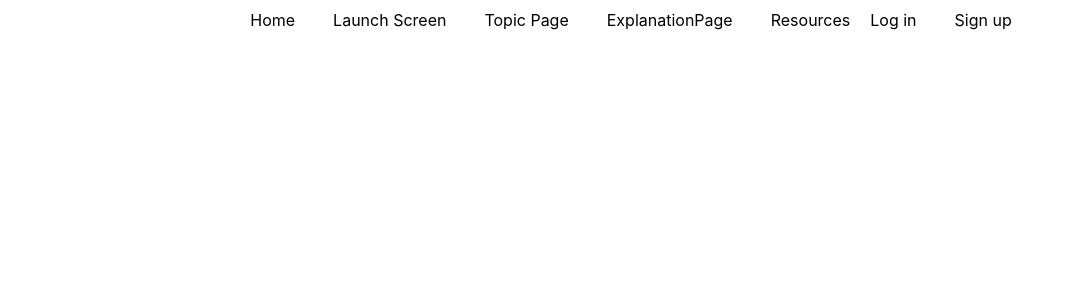
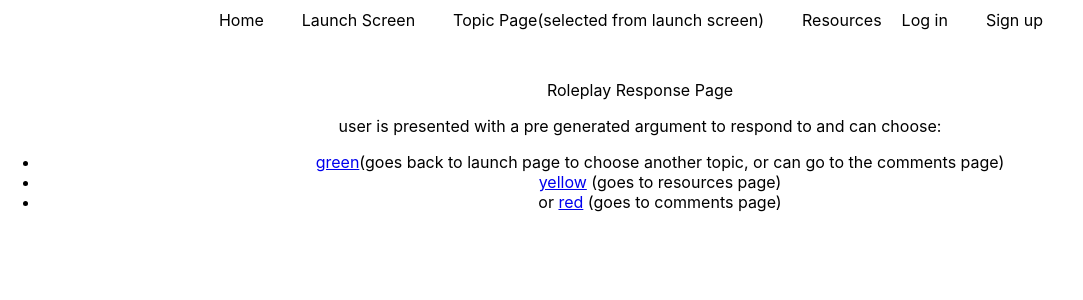
Before and after one commit to VictorLuo920/activisim_app, a React (Create React App) app: page /responsepage in a window 1280 px wide. Shown: the top 300 px of the page, without its empty margins (0-1083 px from the left). Built offline with nearby package versions, Linux system fonts and the light colour scheme.

Commit message:
basic page flow mapped out

```diff
--- a/src/components/NavBar/NavBar.js
+++ b/src/components/NavBar/NavBar.js
@@ -23,9 +23,7 @@ const NavBar = (props) => {
             &nbsp;&nbsp;&nbsp;&nbsp;
         <Link to="/launchscreen" className='NavBar-link'>Launch Screen</Link>
             &nbsp;&nbsp;&nbsp;&nbsp;
-        <Link to="/topicpage" className='NavBar-link'>Topic Page</Link>
-        &nbsp;&nbsp;&nbsp;&nbsp;
-        <Link to="/explanationpage" className='NavBar-link'>ExplanationPage</Link>
+        <Link to="/topicpage" className='NavBar-link'>Topic Page(selected from launch screen)</Link>
             &nbsp;&nbsp;&nbsp;&nbsp;
         <Link to="/resources" className='NavBar-link'>Resources</Link>
 
--- a/src/components/TopicPage/TopicPage.js
+++ b/src/components/TopicPage/TopicPage.js
@@ -1,11 +1,13 @@
 import React from 'react';
-
+import { Link } from 'react-router-dom'
 
 const TopicPage = (props) => {
     return (
         <div className="Home">
 
             <p>TopicPage</p>
+            <p>pulls data on the selected topic with a CategoryTopic component, has info on what the topic is</p>
+            <Link to="/explanationpage">goes to the explanation page</Link>
         </div>
     );
 }
--- a/src/pages/App/App.js
+++ b/src/pages/App/App.js
@@ -10,6 +10,7 @@ import SignupPage from '../SignupPage/SignupPage';
 import LoginPage from '../LoginPage/LoginPage';
 import userService from '../../utils/userService';
 import ExplanationPage from '../ExplanationPage/ExplanationPage';
+import ResponsePage from '../ResponsePage/ResponsePage';
 
 class App extends Component {
 
@@ -86,6 +87,14 @@ class App extends Component {
               />
             )}
           />
+          <Route
+            exact path="/responsepage"
+            render={(props) => (
+              <ResponsePage
+                {...props}
+              />
+            )}
+          />
         </Switch>
       </div>
     );
--- a/src/pages/ExplanationPage/ExplanationPage.js
+++ b/src/pages/ExplanationPage/ExplanationPage.js
@@ -1,10 +1,17 @@
 import React from 'react';
+import { Link } from 'react-router-dom'
 
 const ExplanationPage = (props) => {
   return (
     <div className="ExplanationPage">
 
         <p>ExplanationPage</p>
+        <ul>
+            <li>pulls data on common responses and key talking points with a CategoryExplanation component</li>
+            <li>explains how you would explain this to someone else. links to the roleplay response page</li>
+        </ul>
+        <Link to="/responsepage">go to response page</Link>
+
     </div>
   );
 }
--- a/src/pages/Home/Home.js
+++ b/src/pages/Home/Home.js
@@ -5,6 +5,7 @@ const Home = (props) => {
     <div className="Home">
 
         <p>Home</p>
+        <p>Welcome - -</p>
     </div>
   );
 }
--- a/src/pages/LaunchScreen/LaunchScreen.js
+++ b/src/pages/LaunchScreen/LaunchScreen.js
@@ -4,6 +4,7 @@ const LaunchScreen = (props) => {
     return (
         <div className="Home">
             <p>Launch Screen</p>
+            <p>select drop down - -</p>
         </div>
     );
 }
--- /dev/null
+++ b/src/pages/ResponsePage/ResponsePage.js
@@ -0,0 +1,20 @@
+import React from 'react';
+import { Link } from 'react-router-dom'
+const ResponsePage = (props) => {
+  return (
+    <div className="Home">
+
+        <p>Roleplay Response Page</p>
+        <p> user is presented with a pre generated argument to respond to and can choose: </p>
+            <ul>
+                <li><Link to="/launchscreen">green</Link>
+                    (goes back to launch page to choose another topic, or can go to the comments page)
+                    </li>
+                <li><Link to="/resources">yellow</Link> (goes to resources page)</li>
+                <li>or <Link to="">red</Link> (goes to comments page)</li>
+            </ul>
+
+    </div>
+  );
+}
+export default ResponsePage;
```
Also changed, not shown: src/pages/ResponsePage/ResponsePage.css (added).
